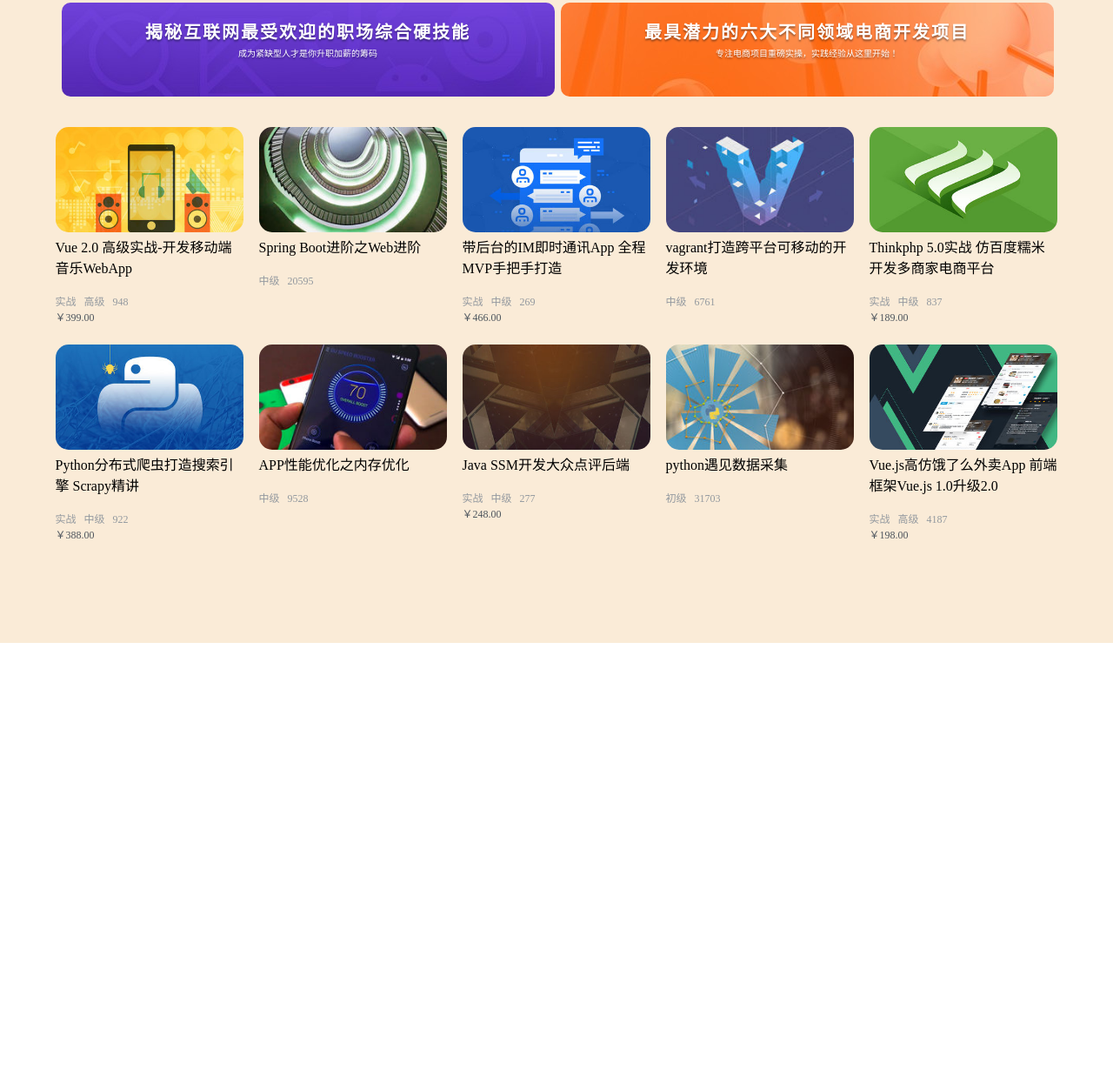
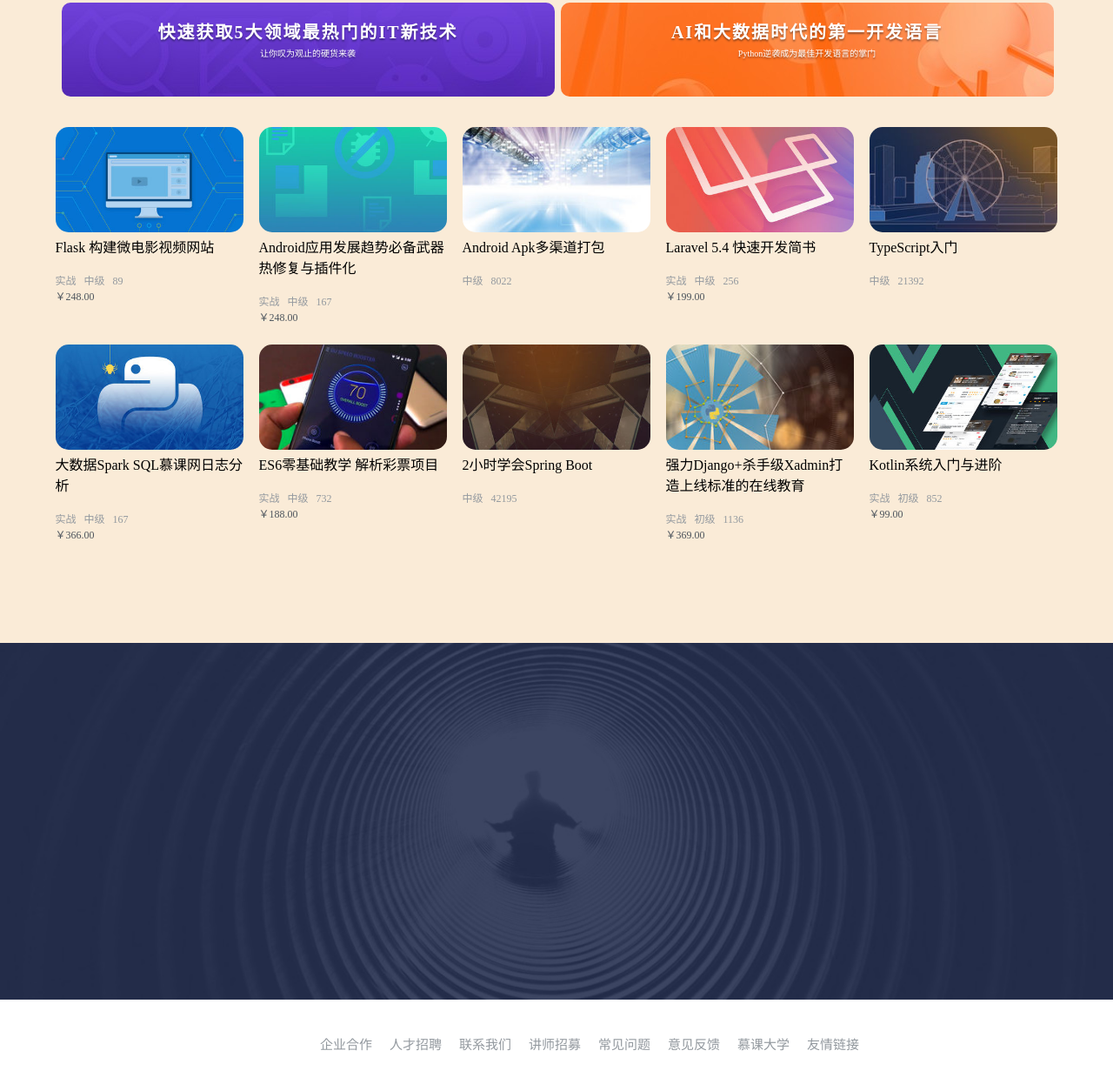
Before and after one commit to Michaelcodezhang/imooc_im, a plain HTML site: page index.html in a window 1280 px wide. Shown: the part 3382-4628 px from the top of the page at 87% size. Drawn offline with Linux system fonts and the light colour scheme.

Commit message:
an update

```diff
--- a/css/index.css
+++ b/css/index.css
@@ -202,7 +202,7 @@ button:hover{
     padding-top: 20px;
     float: left;
     text-align: center;
-    opacity: 2;
+    /*opacity: .2;*/
     border-radius: 10px;
 }
 #d_m_top_img1{
@@ -243,9 +243,29 @@ button:hover{
     color: #ffffff;
     text-shadow: 0 2px 2px rgba(7,17,27,0.4);
 }
+.h_footer{
+    width: auto;
+    height: 410px;
+    background-image: url(../img/h_footer.jpg);
+    background-position: center;
+    background-repeat: no-repeat;
+    background-size: cover;
+}
 /*尾部样式*/
 .d_footer{
     width: auto;
-    height: 1000px;
+    height: 90px;
     background-color: #FFFFFF;
+    padding-left: 358px;
+    padding-top: 40px;
 }
+.f_nav_a{
+    text-decoration: none;
+    color: #93999F;
+    font-size: 15px;
+    margin: 0 10px 0 10px;
+    float: left;
+}
+.f_nav_a:hover{
+    color: #000000;
+}
--- a/index.html
+++ b/index.html
@@ -508,64 +508,64 @@
         <div class="d_m_top">
             <div class="d_m_top_img" id="d_m_top_img5" >
                 <a href="#" style="text-decoration: none">
-                    <span class="d_m_top_img_p1">揭秘互联网最受欢迎的职场综合硬技能</span>
+                    <span class="d_m_top_img_p1">快速获取5大领域最热门的IT新技术</span>
                     <br>
-                    <span class="d_m_top_img_p2">成为紧缺型人才是你升职加薪的筹码</span>
+                    <span class="d_m_top_img_p2">让你叹为观止的硬货来袭</span>
                 </a>
             </div>
             <div class="d_m_top_img" id="d_m_top_img6" >
                 <a href="" style="text-decoration: none">
-                    <span class="d_m_top_img_p1">最具潜力的六大不同领域电商开发项目</span>
+                    <span class="d_m_top_img_p1">AI和大数据时代的第一开发语言</span>
                     <br>
-                    <span class="d_m_top_img_p2">专注电商项目重磅实操，实践经验从这里开始！</span>
+                    <span class="d_m_top_img_p2">Python逆袭成为最佳开发语言的掌门</span>
                 </a>
             </div>
         </div>
         <div class="m_image m_image_top">
             <a href="#">
                 <div class="d_small_img" style="margin-left: 0" >
-                    <img class="small_img" src="img/m301.jpg" alt="">
-                    <span class="img_p1">Vue 2.0 高级实战-开发移动端音乐WebApp</span>
+                    <img class="small_img" src="img/m401.jpg" alt="">
+                    <span class="img_p1">Flask 构建微电影视频网站</span>
                     <br><br>
-                    <span class="img_p2">实战&nbsp;&nbsp;&nbsp;高级&nbsp;&nbsp;&nbsp;948</span>
+                    <span class="img_p2">实战&nbsp;&nbsp;&nbsp;中级&nbsp;&nbsp;&nbsp;89</span>
                     <br>
-                    <span class="img_p3">￥399.00</span>
+                    <span class="img_p3">￥248.00</span>
                 </div>
             </a>
             <a href="#">
                 <div class="d_small_img">
-                    <img class="small_img" src="img/m302.jpg" alt="">
-                    <span class="img_p1">Spring Boot进阶之Web进阶</span>
+                    <img class="small_img" src="img/m402.jpg" alt="">
+                    <span class="img_p1">Android应用发展趋势必备武器 热修复与插件化</span>
                     <br><br>
-                    <span class="img_p2">中级&nbsp;&nbsp;&nbsp;20595</span>
+                    <span class="img_p2">实战&nbsp;&nbsp;&nbsp;中级&nbsp;&nbsp;&nbsp;167</span>
+                    <br>
+                    <span class="img_p3">￥248.00</span>
                 </div>
             </a>
             <a href="#">
                 <div class="d_small_img">
-                    <img class="small_img" src="img/m303.jpg" alt="">
-                    <span class="img_p1">带后台的IM即时通讯App 全程MVP手把手打造</span>
+                    <img class="small_img" src="img/m403.jpg" alt="">
+                    <span class="img_p1">Android Apk多渠道打包</span>
                     <br><br>
-                    <span class="img_p2">实战&nbsp;&nbsp;&nbsp;中级&nbsp;&nbsp;&nbsp;269</span>
-                    <br>
-                    <span class="img_p3">￥466.00</span>
+                    <span class="img_p2">中级&nbsp;&nbsp;&nbsp;8022</span>
                 </div>
             </a>
             <a href="#">
                 <div class="d_small_img">
-                    <img class="small_img" src="img/m304.jpg" alt="">
-                    <span class="img_p1">vagrant打造跨平台可移动的开发环境</span>
+                    <img class="small_img" src="img/m404.jpg" alt="">
+                    <span class="img_p1">Laravel 5.4 快速开发简书</span>
                     <br><br>
-                    <span class="img_p2">中级&nbsp;&nbsp;&nbsp;6761</span>
+                    <span class="img_p2">实战&nbsp;&nbsp;&nbsp;中级&nbsp;&nbsp;&nbsp;256</span>
+                    <br>
+                    <span class="img_p3">￥199.00</span>
                 </div>
             </a>
             <a href="#">
                 <div class="d_small_img" style="margin-right: 0">
-                    <img class="small_img" src="img/m305.jpg" alt="">
-                    <span class="img_p1">Thinkphp 5.0实战 仿百度糯米开发多商家电商平台</span>
+                    <img class="small_img" src="img/m405.jpg" alt="">
+                    <span class="img_p1">TypeScript入门</span>
                     <br><br>
-                    <span class="img_p2">实战&nbsp;&nbsp;&nbsp;中级&nbsp;&nbsp;&nbsp;837</span>
-                    <br>
-                    <span class="img_p3">￥189.00</span>
+                    <span class="img_p2">中级&nbsp;&nbsp;&nbsp;21392</span>
                 </div>
             </a>
         </div>
@@ -573,54 +573,67 @@
             <a href="#">
                 <div class="d_small_img" style="margin-left: 0" >
                     <img class="small_img" src="img/m306.jpg" alt="">
-                    <span class="img_p1">Python分布式爬虫打造搜索引擎 Scrapy精讲</span>
+                    <span class="img_p1">大数据Spark SQL慕课网日志分析</span>
                     <br><br>
-                    <span class="img_p2">实战&nbsp;&nbsp;&nbsp;中级&nbsp;&nbsp;&nbsp;922</span>
+                    <span class="img_p2">实战&nbsp;&nbsp;&nbsp;中级&nbsp;&nbsp;&nbsp;167</span>
                     <br>
-                    <span class="img_p3">￥388.00</span>
+                    <span class="img_p3">￥366.00</span>
                 </div>
             </a>
             <a href="#">
                 <div class="d_small_img">
                     <img class="small_img" src="img/m307.jpg" alt="">
-                    <span class="img_p1">APP性能优化之内存优化</span>
+                    <span class="img_p1">ES6零基础教学 解析彩票项目</span>
                     <br><br>
-                    <span class="img_p2">中级&nbsp;&nbsp;&nbsp;9528</span>
+                    <span class="img_p2">实战&nbsp;&nbsp;&nbsp;中级&nbsp;&nbsp;&nbsp;732</span>
+                    <br>
+                    <span class="img_p3">￥188.00</span>
                 </div>
             </a>
             <a href="#">
                 <div class="d_small_img">
                     <img class="small_img" src="img/m308.jpg" alt="">
-                    <span class="img_p1">Java SSM开发大众点评后端</span>
+                    <span class="img_p1">2小时学会Spring Boot</span>
                     <br><br>
-                    <span class="img_p2">实战&nbsp;&nbsp;&nbsp;中级&nbsp;&nbsp;&nbsp;277</span>
-                    <br>
-                    <span class="img_p3">￥248.00</span>
+                    <span class="img_p2">中级&nbsp;&nbsp;&nbsp;42195</span>
                 </div>
             </a>
             <a href="#">
                 <div class="d_small_img">
                     <img class="small_img" src="img/m309.jpg" alt="">
-                    <span class="img_p1">python遇见数据采集</span>
+                    <span class="img_p1">强力Django+杀手级Xadmin打造上线标准的在线教育</span>
                     <br><br>
-                    <span class="img_p2">初级&nbsp;&nbsp;&nbsp;31703</span>
+                    <span class="img_p2">实战&nbsp;&nbsp;&nbsp;初级&nbsp;&nbsp;&nbsp;1136</span>
+                    <br>
+                    <span class="img_p3">￥369.00</span>
                 </div>
             </a>
             <a href="#">
                 <div class="d_small_img" style="margin-right: 0">
                     <img class="small_img" src="img/m310.jpg" alt="">
-                    <span class="img_p1">Vue.js高仿饿了么外卖App 前端框架Vue.js 1.0升级2.0</span>
+                    <span class="img_p1">Kotlin系统入门与进阶</span>
                     <br><br>
-                    <span class="img_p2">实战&nbsp;&nbsp;&nbsp;高级&nbsp;&nbsp;&nbsp;4187</span>
+                    <span class="img_p2">实战&nbsp;&nbsp;&nbsp;初级&nbsp;&nbsp;&nbsp;852</span>
                     <br>
-                    <span class="img_p3">￥198.00</span>
+                    <span class="img_p3">￥99.00</span>
                 </div>
             </a>
         </div>
     </div>
+    <div class="h_footer">
 
+    </div>
     <footer class="d_footer">
-
+        <div>
+            <div><a class="f_nav_a" href="#">企业合作</a></div>
+            <div><a class="f_nav_a" href="#">人才招聘</a></div>
+            <div><a class="f_nav_a" href="#">联系我们</a></div>
+            <div><a class="f_nav_a" href="#">讲师招募</a></div>
+            <div><a class="f_nav_a" href="#">常见问题</a></div>
+            <div><a class="f_nav_a" href="#">意见反馈</a></div>
+            <div><a class="f_nav_a" href="#">慕课大学</a></div>
+            <div><a class="f_nav_a" href="#">友情链接</a></div>
+        </div>
     </footer>
 </body>
 </html>
```
Also changed, not shown: img/h_footer.jpg (added).
